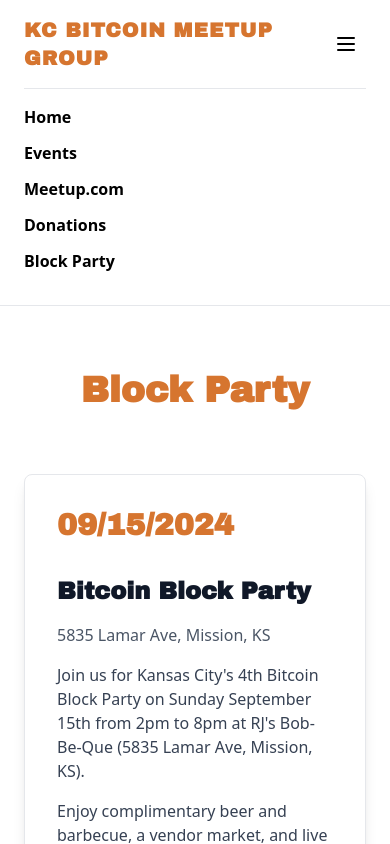
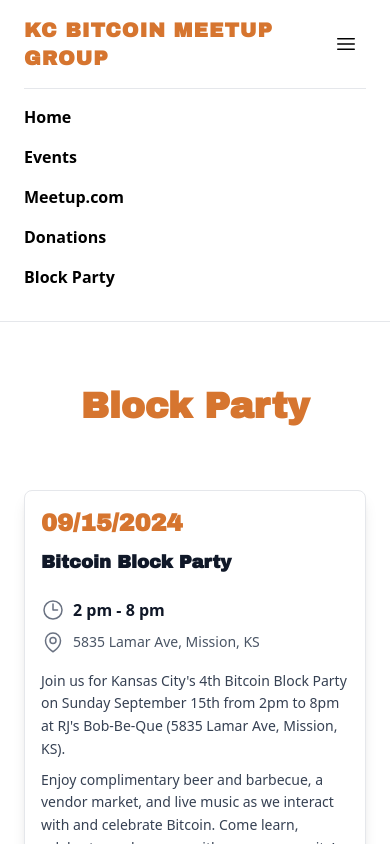
Before and after one commit to KC-Bitcoiners/website, a Next.js app: page /block-party in a window 390 px wide. Both pictures are taken after a click on the button "Toggle mobile menu". Shown: the top 844 px of the page. Built offline with nearby package versions, Linux system fonts and the light colour scheme.

Commit message:
Fix event page layout on mobile

```diff
--- a/package.json
+++ b/package.json
@@ -10,6 +10,7 @@
     "format": "prettier --write ."
   },
   "dependencies": {
+    "clsx": "^2.1.1",
     "graphql": "^16.11.0",
     "graphql-request": "^7.2.0",
     "next": "15.3.4",
--- a/src/components/EventCard.tsx
+++ b/src/components/EventCard.tsx
@@ -1,4 +1,5 @@
 import React from "react";
+import { ClockIcon, MarkerIcon } from "./Icons";
 
 interface EventCardProps {
   date: string;
@@ -18,37 +19,44 @@ export default function EventCard({
   description,
 }: EventCardProps) {
   return (
-    <div className="bg-white border border-gray-200 rounded-lg shadow-lg p-8 w-full">
-      <div className="grid md:grid-cols-4 gap-6 items-start">
-        {/* Date Column */}
-        <div className="md:col-span-1">
-          <h3 className="text-3xl font-bold bitcoin-orange font-archivo-black mb-2">
-            {date}
-          </h3>
-        </div>
-
-        {/* Event Details Column */}
-        <div className="md:col-span-2">
-          <h4 className="text-2xl font-bold text-gray-900 mb-4 font-archivo-black">
-            {title}
-          </h4>
-          <p className="text-gray-600 mb-4">{location}</p>
-          <div className="text-gray-700 space-y-4">
-            {description.map((paragraph, index) => (
-              // Strip out extra backslashes added by Meetup
-              <p key={index}>{paragraph.replaceAll("\\", "")}</p>
-            ))}
+    <div className="bg-white border border-gray-200 rounded-lg shadow-lg p-4 sm:p-6 lg:p-8 w-full overflow-hidden">
+      {/* Mobile-first layout */}
+      <div className="space-y-4 sm:space-y-6">
+        {/* Header section with date and title */}
+        <div className="flex flex-col sm:flex-row sm:items-start sm:justify-between gap-3 sm:gap-6">
+          <div className="order-2 sm:order-1 flex-1">
+            <h4 className="text-lg sm:text-xl lg:text-2xl font-bold text-gray-900 mb-2 font-archivo-black leading-tight">
+              {title}
+            </h4>
+          </div>
+          <div className="order-1 sm:order-2 flex-shrink-0">
+            <h3 className="text-2xl sm:text-3xl font-bold bitcoin-orange font-archivo-black">
+              {date}
+            </h3>
           </div>
         </div>
 
-        {/* Time and Location Column */}
-        <div className="md:col-span-1 text-right">
-          <div className="space-y-2 text-lg font-semibold text-gray-900">
-            <h4>
+        {/* Time and location section */}
+        <div className="flex flex-col sm:flex-row sm:items-center gap-2 sm:gap-6 text-gray-600">
+          <div className="flex items-center gap-2">
+            <ClockIcon className="size-6 text-gray-500" />
+            <span className="font-semibold text-gray-900">
               {startTime} - {endTime}
-            </h4>
-            <p className="text-gray-600 text-sm">{location}</p>
+            </span>
           </div>
+          <div className="flex items-center gap-2">
+            <MarkerIcon className="size-6 text-gray-500" />
+            <span className="text-sm sm:text-base">{location}</span>
+          </div>
+        </div>
+
+        {/* Description section */}
+        <div className="text-gray-700 space-y-2">
+          {description.map((paragraph, index) => (
+            <p key={index} className="text-sm sm:text-base leading-relaxed">
+              {paragraph.replaceAll("\\", "")}
+            </p>
+          ))}
         </div>
       </div>
     </div>
--- /dev/null
+++ b/src/components/Icons.tsx
@@ -0,0 +1,52 @@
+import { ReactNode, FunctionComponent } from "react";
+
+/** Utility for creating a reusable icon component */
+function createIcon(
+  paths: () => ReactNode,
+): FunctionComponent<{ className?: string }> {
+  return function Icon({ className }: { className?: string }) {
+    return (
+      <svg
+        xmlns="http://www.w3.org/2000/svg"
+        fill="none"
+        viewBox="0 0 24 24"
+        strokeWidth={1.5}
+        stroke="currentColor"
+        className={className || "size-6"}
+      >
+        {paths()}
+      </svg>
+    );
+  };
+}
+
+export const MarkerIcon = createIcon(() => (
+  <>
+    <path
+      strokeLinecap="round"
+      strokeLinejoin="round"
+      d="M15 10.5a3 3 0 1 1-6 0 3 3 0 0 1 6 0Z"
+    />
+    <path
+      strokeLinecap="round"
+      strokeLinejoin="round"
+      d="M19.5 10.5c0 7.142-7.5 11.25-7.5 11.25S4.5 17.642 4.5 10.5a7.5 7.5 0 1 1 15 0Z"
+    />
+  </>
+));
+
+export const ClockIcon = createIcon(() => (
+  <path
+    strokeLinecap="round"
+    strokeLinejoin="round"
+    d="M12 6v6h4.5m4.5 0a9 9 0 1 1-18 0 9 9 0 0 1 18 0Z"
+  />
+));
+
+export const HamburgerIcon = createIcon(() => (
+  <path
+    strokeLinecap="round"
+    strokeLinejoin="round"
+    d="M3.75 6.75h16.5M3.75 12h16.5m-16.5 5.25h16.5"
+  />
+));
--- a/src/components/Layout.tsx
+++ b/src/components/Layout.tsx
@@ -1,5 +1,7 @@
 import React, { useState } from "react";
 import Link from "next/link";
+import clsx from "clsx";
+import { HamburgerIcon } from "./Icons";
 
 function NavLinks() {
   return (
@@ -43,10 +45,11 @@ function NavLinks() {
 }
 
 interface LayoutProps {
+  className?: string;
   children: React.ReactNode;
 }
 
-export default function Layout({ children }: LayoutProps) {
+export default function Layout({ children, className }: LayoutProps) {
   const [mobileMenuOpen, setMobileMenuOpen] = useState(false);
 
   const toggleMobileMenu = () => {
@@ -54,7 +57,7 @@ export default function Layout({ children }: LayoutProps) {
   };
 
   return (
-    <div className="min-h-screen bg-white">
+    <div className={clsx("min-h-screen bg-white", className)}>
       {/* Header */}
       <header className="bg-white text-black sticky top-0 z-50 border-b border-gray-200">
         <nav className="container mx-auto px-6 py-4">
@@ -78,19 +81,7 @@ export default function Layout({ children }: LayoutProps) {
               onClick={toggleMobileMenu}
               aria-label="Toggle mobile menu"
             >
-              <svg
-                className="h-6 w-6"
-                fill="none"
-                viewBox="0 0 24 24"
-                stroke="currentColor"
-              >
-                <path
-                  strokeLinecap="round"
-                  strokeLinejoin="round"
-                  strokeWidth={2}
-                  d="M4 6h16M4 12h16M4 18h16"
-                />
-              </svg>
+              <HamburgerIcon />
             </button>
           </div>
 
@@ -98,7 +89,7 @@ export default function Layout({ children }: LayoutProps) {
           {mobileMenuOpen && (
             <div className="md:hidden mt-4 pb-4 border-t border-gray-200">
               <div
-                className="flex flex-col space-y-3 pt-4"
+                className="flex flex-col pt-4 space-y-4"
                 onClick={() => setMobileMenuOpen(false)}
               >
                 <NavLinks />
--- a/src/pages/_app.tsx
+++ b/src/pages/_app.tsx
@@ -17,12 +17,10 @@ const archivoBlack = Archivo_Black({
 
 export default function App({ Component, pageProps }: AppProps) {
   return (
-    <div
+    <Layout
       className={`${sourceSans3.variable} ${archivoBlack.variable} font-sans`}
     >
-      <Layout>
-        <Component {...pageProps} />
-      </Layout>
-    </div>
+      <Component {...pageProps} />
+    </Layout>
   );
 }
--- a/src/pages/_document.tsx
+++ b/src/pages/_document.tsx
@@ -7,6 +7,7 @@ export default function Document() {
         <link rel="apple-touch-icon" href="/apple-touch-icon.png" />
         <link rel="manifest" href="/manifest.json" />
         <meta name="theme-color" content="#f7931a" />
+        <meta name="viewport" content="width=device-width, initial-scale=1" />
       </Head>
       <body className="antialiased">
         <Main />
--- a/src/pages/events.tsx
+++ b/src/pages/events.tsx
@@ -73,7 +73,7 @@ export default function EventsPage({
 }: InferGetStaticPropsType<typeof getStaticProps>) {
   if (error) {
     return (
-      <div className="container mx-auto px-6 py-12">
+      <div className="container mx-auto px-4 py-12">
         <div className="text-center">
           <h1 className="text-4xl font-bold mb-8 font-archivo-black">Events</h1>
           <div className="bg-red-50 border border-red-200 rounded-lg p-6">
@@ -89,7 +89,7 @@ export default function EventsPage({
 
   if (!group) {
     return (
-      <div className="container mx-auto px-6 py-12">
+      <div className="container mx-auto px-4 py-12">
         <div className="text-center">
           <h1 className="text-4xl font-bold mb-8 font-archivo-black">Events</h1>
           <p className="text-gray-600">No group data available.</p>
@@ -106,7 +106,7 @@ export default function EventsPage({
   const pastEvents = events.filter((event) => new Date(event.dateTime) <= now);
 
   return (
-    <div className="container mx-auto px-6 py-12">
+    <div className="container mx-auto px-4 py-12">
       {/* Page Header */}
       <div className="text-center mb-12">
         <h1 className="text-5xl font-bold mb-6 font-archivo-black">Events</h1>
```
Also changed, not shown: 1 other file (tests, documents, lock files or other folders).
